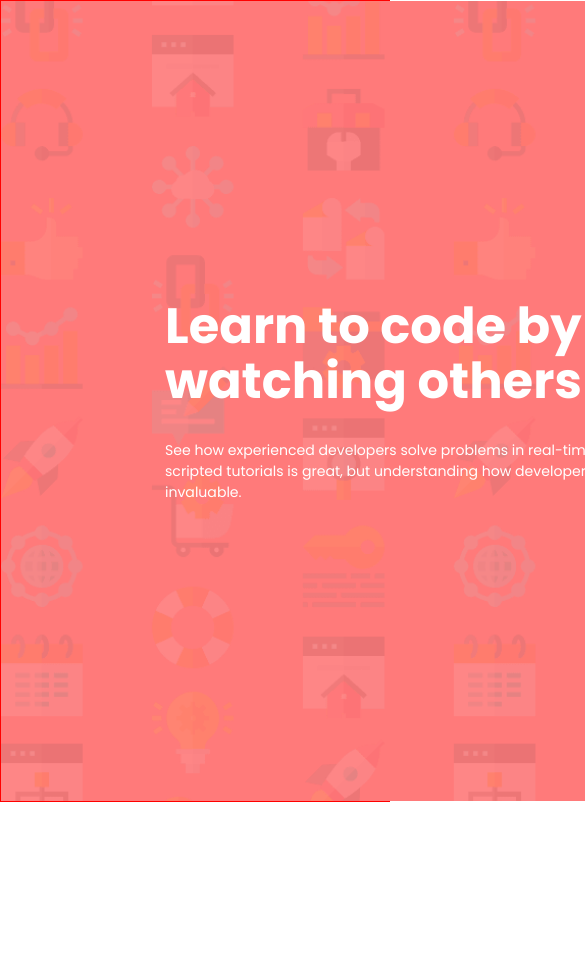
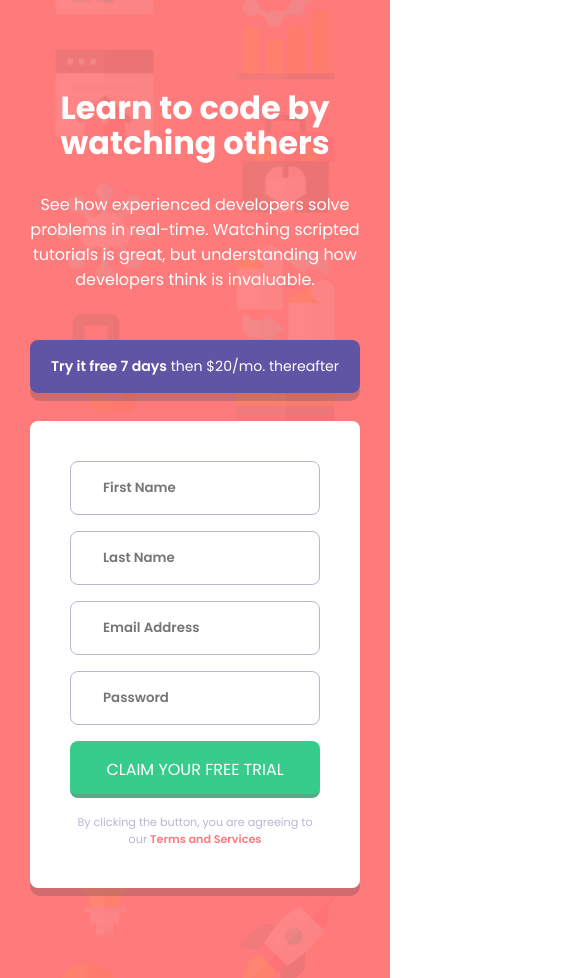
Before and after one commit to Baradit/signup-form-fem, a plain HTML site: page index.html in a window 390 px wide. Shown: the top 978 px of the page, 585 px wide, since content can reach past the window. Before the commit the page ends 844 px from the top, so only its background shows below. Drawn offline with Linux system fonts and the light colour scheme.

Commit message:
responsive design doneÂ

```diff
--- a/assets/css/main.css
+++ b/assets/css/main.css
@@ -57,7 +57,6 @@ body {
   background-color: var(--veryDarkBlue);
   color: var(--white);
   transition: 0.3s;
-  border: 1px solid red;
 }
 
 img {
@@ -92,7 +91,7 @@ button {
   height: 800px;
   position: relative;
   z-index: 1;
-  width: 1440px;
+  max-width: 1440px;
   margin: 0 auto;
   padding: 120px 164px;
 }
@@ -127,7 +126,21 @@ button {
 
 .right__tryit {
   background-color: var(--blue);
-  margin-bottom: 2rem;
+  margin-bottom: 1.7rem;
+  position: relative;
+}
+
+.right__tryit::after {
+  position: absolute;
+  border-radius: 0.7rem;
+  content: "";
+  bottom: -8px;
+  left: 0;
+  width: 100%;
+  height: 20px;
+  background-color: var(--darkBlue);
+  opacity: 0.25;
+  z-index: -1;
 }
 
 .right__tryit span {
@@ -141,24 +154,32 @@ button {
   gap: 1rem;
   background-color: var(--white);
   border-radius: 0.5rem;
+  position: relative;
+}
+
+.right form::after {
+  position: absolute;
+  border-radius: 0.7rem;
+  content: "";
+  bottom: -8px;
+  left: 0;
+  width: 100%;
+  height: 20px;
+  background-color: var(--darkBlue);
+  opacity: 0.25;
+  z-index: -1;
 }
 
 .form input {
   border: 1px solid var(--grayishBlue);
   padding: 1rem 2rem;
   border-radius: 0.5rem;
+  font-weight: var(--font-bold);
+  color: var(--darkBlue);
 }
 
 .form input::placeholder {
   font-weight: var(--font-bold);
-}
-
-.form button {
-  background-color: var(--green);
-  font-weight: var(--font-medium);
-  text-transform: uppercase;
-  color: var(--white);
-  font-size: 1rem;
 }
 
 .form button,
@@ -169,6 +190,15 @@ button {
   border-radius: 0.5rem;
 }
 
+.form button {
+  background-color: var(--green);
+  font-weight: var(--font-medium);
+  text-transform: uppercase;
+  color: var(--white);
+  font-size: 1rem;
+  border-bottom: 4px solid #54ac86;
+  padding-bottom: 12px;
+}
 .terms {
   display: block;
   text-align: center;
@@ -181,3 +211,36 @@ button {
   color: var(--red);
   font-weight: var(--font-bold);
 }
+
+@media screen and (max-width: 1268px) {
+  .container {
+    padding: 60px 87px;
+  }
+}
+
+@media screen and (max-width: 992px) {
+  .container {
+    padding: 90px 30px;
+    flex-direction: column;
+    height: 100%;
+    text-align: center;
+  }
+
+  .left__description {
+    margin-bottom: 3rem;
+    font-size: 1rem;
+  }
+
+  .left {
+    margin: 0;
+  }
+
+  .left__title {
+    font-size: 2rem;
+  }
+
+  .left,
+  .right {
+    width: 100%;
+  }
+}
```
